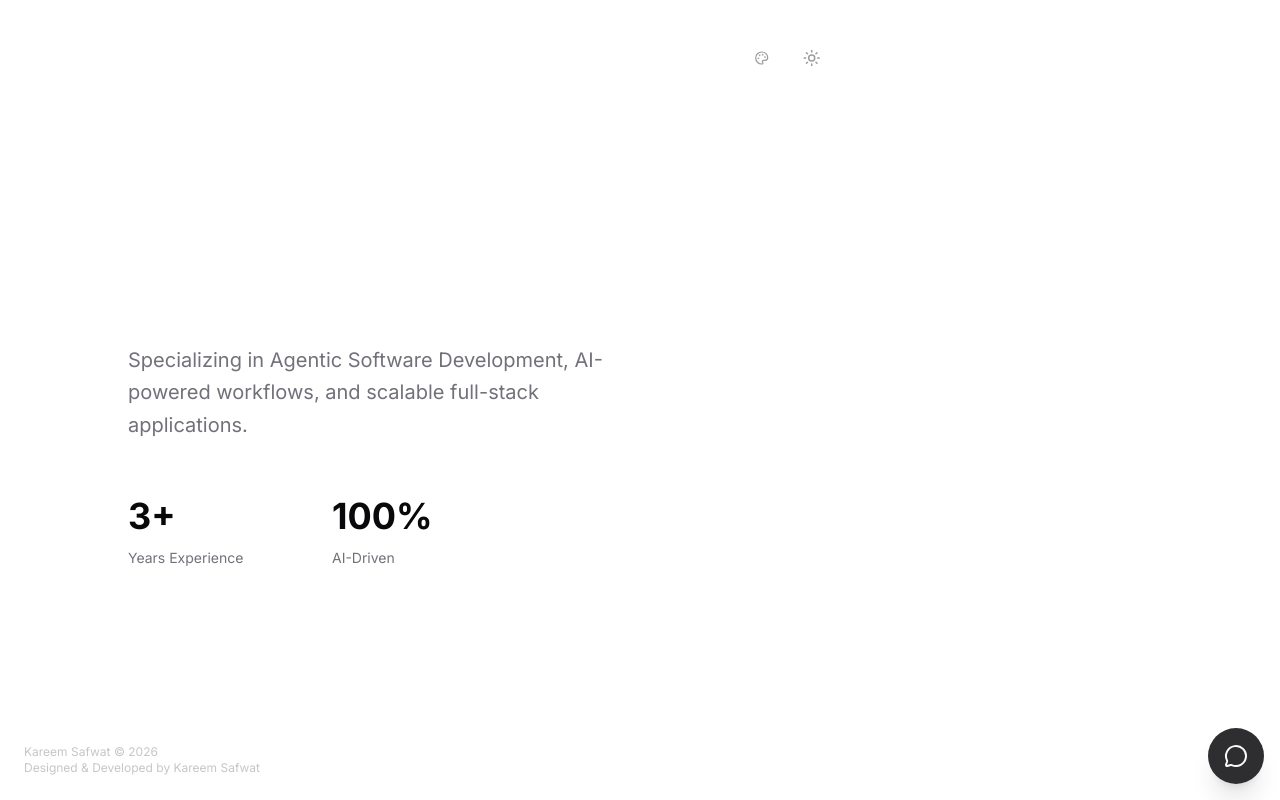
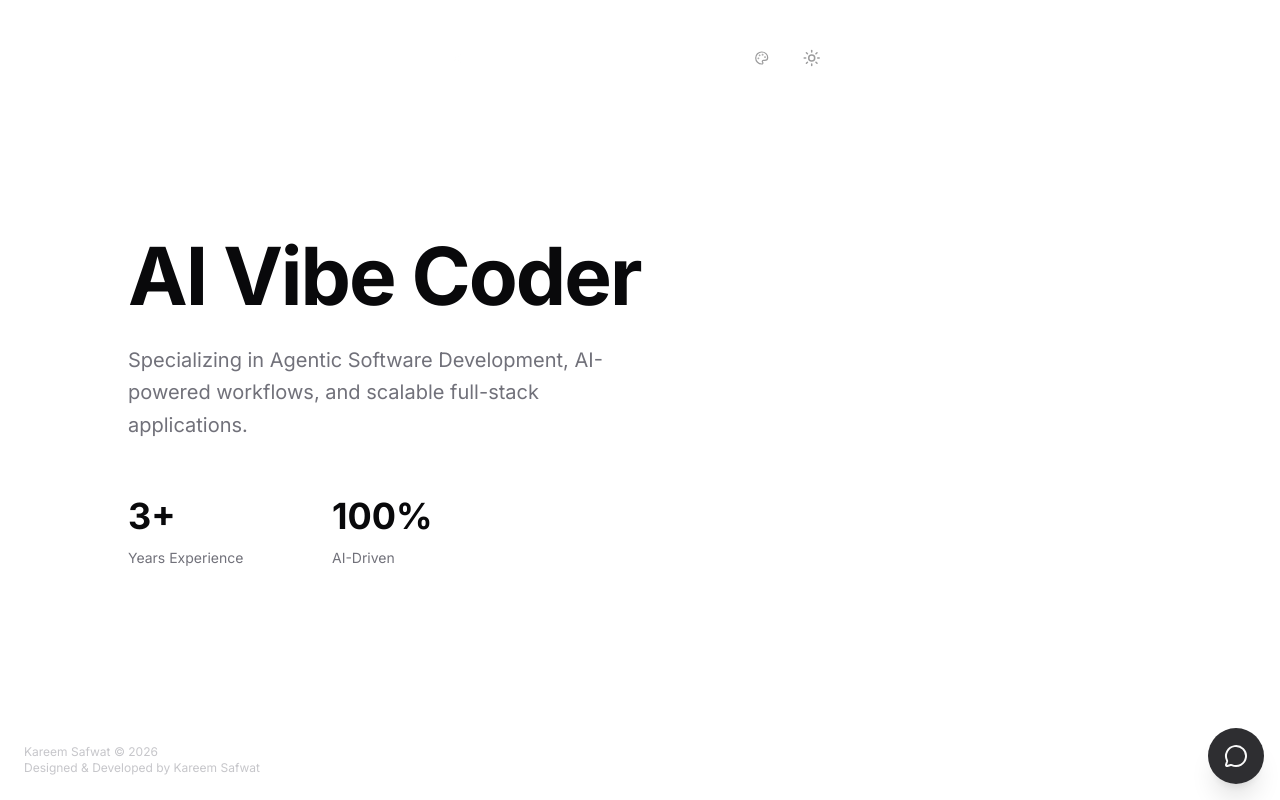
Before and after one commit to sfkareem/kareem-safwat-portfolio, a Next.js app: page /ai in a window 1280 px wide. Shown: the top 800 px of the page. Built offline with nearby package versions, Linux system fonts and the light colour scheme.

Commit message:
fix(typeset): reduce tracking-tighter overuse, fix remaining hard-coded colors (#7)

```diff
--- a/app/page.tsx
+++ b/app/page.tsx
@@ -27,7 +27,7 @@ export default function Home() {
             transition={{ duration: 0.5 }}
             className="space-y-4 mb-16"
           >
-            <h1 className="text-4xl md:text-6xl lg:text-7xl font-bold tracking-tighter text-foreground">
+            <h1 className="text-4xl md:text-6xl lg:text-7xl font-bold tracking-tight text-foreground">
               Kareem Safwat
             </h1>
             <p className="text-lg md:text-xl text-muted-foreground max-w-2xl mx-auto">
--- a/components/AIHero.tsx
+++ b/components/AIHero.tsx
@@ -60,7 +60,7 @@ export function AIHero() {
       {/* Content Overlay - Responsive alignment */}
       <div className="relative z-20 w-full max-w-[1400px] mx-auto px-6 md:px-16 lg:px-32 pointer-events-none">
         <div className="max-w-2xl mx-auto lg:mx-0 flex flex-col items-center text-center lg:items-start lg:text-left transition-all duration-500">
-          <h1 className="text-[clamp(2.5rem,8vw,5rem)] font-bold text-white tracking-tighter leading-[1.1]">
+          <h1 className="text-[clamp(2.5rem,8vw,5rem)] font-bold text-foreground tracking-tight leading-[1.1]">
             AI Vibe Coder
           </h1>
           <p className="mt-6 text-muted-foreground max-w-lg text-[clamp(1rem,2.5vw,1.25rem)] leading-relaxed">
--- a/components/Contact.tsx
+++ b/components/Contact.tsx
@@ -27,7 +27,7 @@ export default function Contact() {
               {status}
             </div>
             <h2 className="font-display text-4xl md:text-5xl font-bold mb-6">Let&apos;s Work Together</h2>
-            <p className="text-xl text-zinc-400 max-w-2xl mx-auto">
+            <p className="text-xl text-muted-foreground max-w-2xl mx-auto">
               {message}
             </p>
           </motion.div>
--- a/components/MergedHero.tsx
+++ b/components/MergedHero.tsx
@@ -62,7 +62,7 @@ export function MergedHero() {
                 {portfolioData.personal.tagline}
               </motion.p>
 
-              <h2 className="text-[clamp(1.1rem,2.5vw,1.875rem)] tracking-tighter font-regular flex flex-wrap items-center justify-center md:justify-start gap-x-3">
+              <h2 className="text-[clamp(1.1rem,2.5vw,1.875rem)] tracking-tight font-regular flex flex-wrap items-center justify-center md:justify-start gap-x-3">
                 <span className="text-foreground/80">Delivering projects that are</span>
                 <span className="relative inline-flex h-[1.2em] overflow-hidden">
                   {/* Ghost element to set container width to the longest title */}
```
